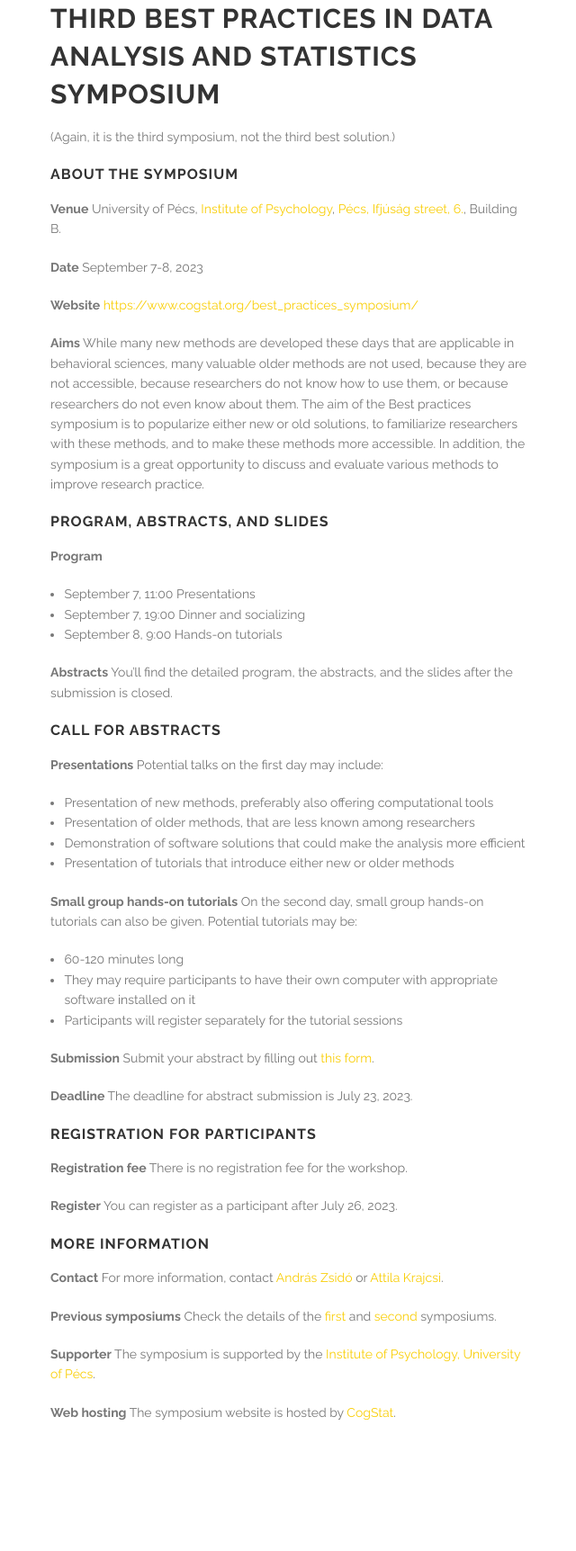
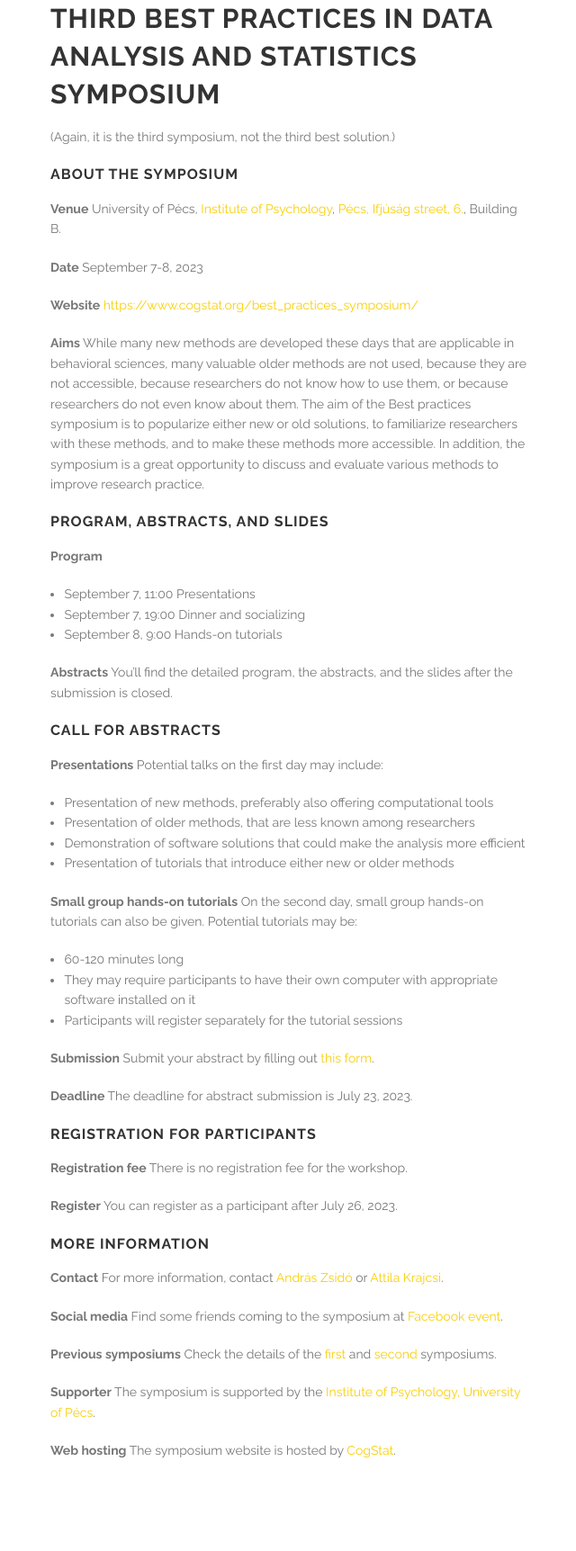
Before and after one commit to cogstat/cogstat_website, a Jekyll site: the page built from best_practices_symposium/index.md, in a window 1280 px wide. Shown: the whole page at 90% size, without its empty margins (39-679 px from the left). Built offline with Jekyll 4.4.1, drawn with Linux system fonts in a browser that asks for light colours; before the commit the page ends 1681 px from its top, so only the background shows below that.

Commit message:
Update index.md

```diff
--- a/best_practices_symposium/index.md
+++ b/best_practices_symposium/index.md
@@ -52,6 +52,8 @@
 
 __Contact__ For more information, contact [András Zsidó](mailto:zsido.andras@pte.hu) or [Attila Krajcsi](mailto:krajcsi.attila@ppk.elte.hu).
 
+__Social media__ Find some friends coming to the symposium at [Facebook event](https://www.facebook.com/events/1434674503975208/).
+
 __Previous symposiums__ Check the details of the [first](2017/index.html) and [second](2019/index.html) symposiums.
 
 __Supporter__ The symposium is supported by the [Institute of Psychology, University of Pécs](https://btk.pte.hu/en/institute-of-psychology).
```
